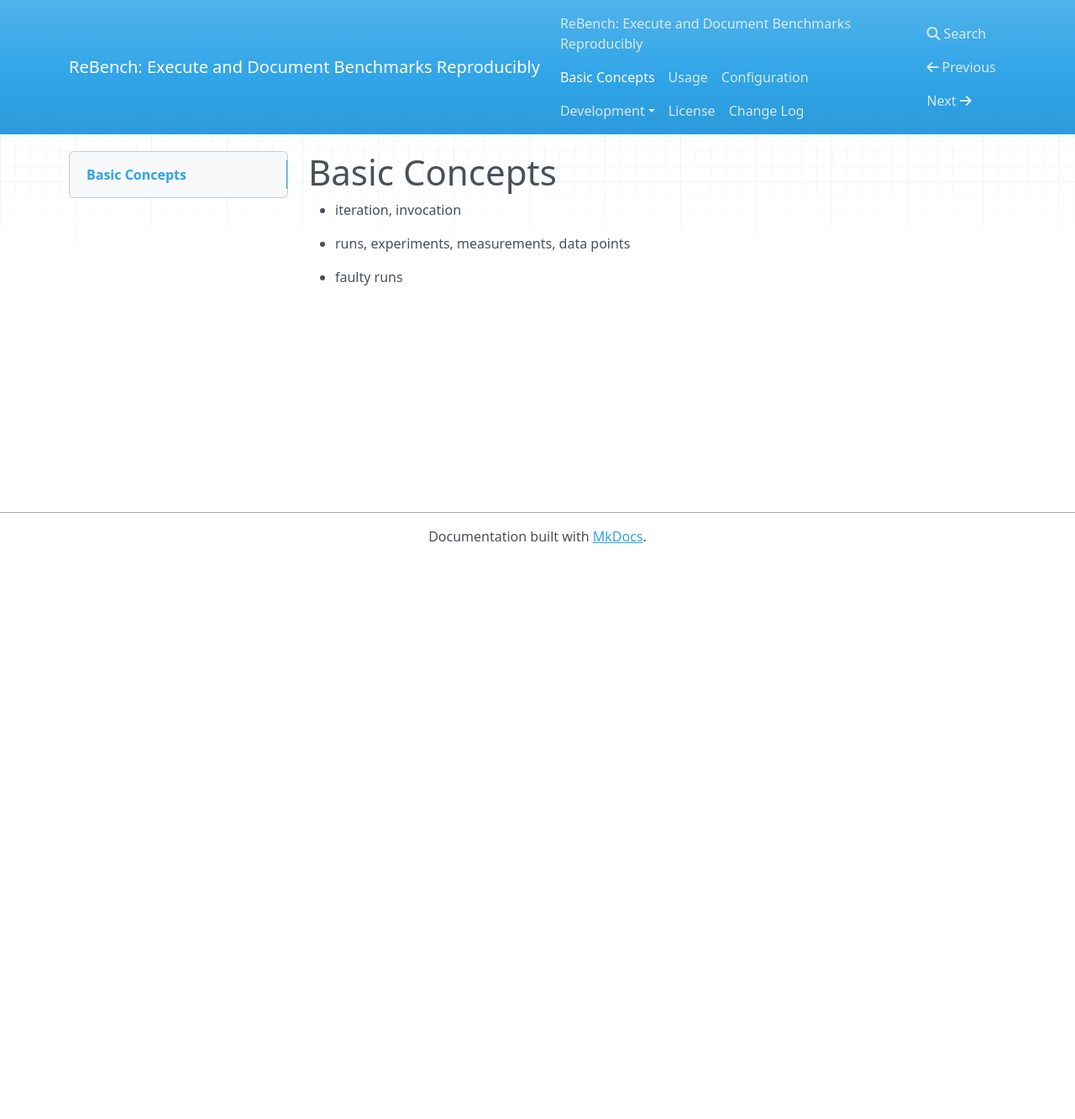
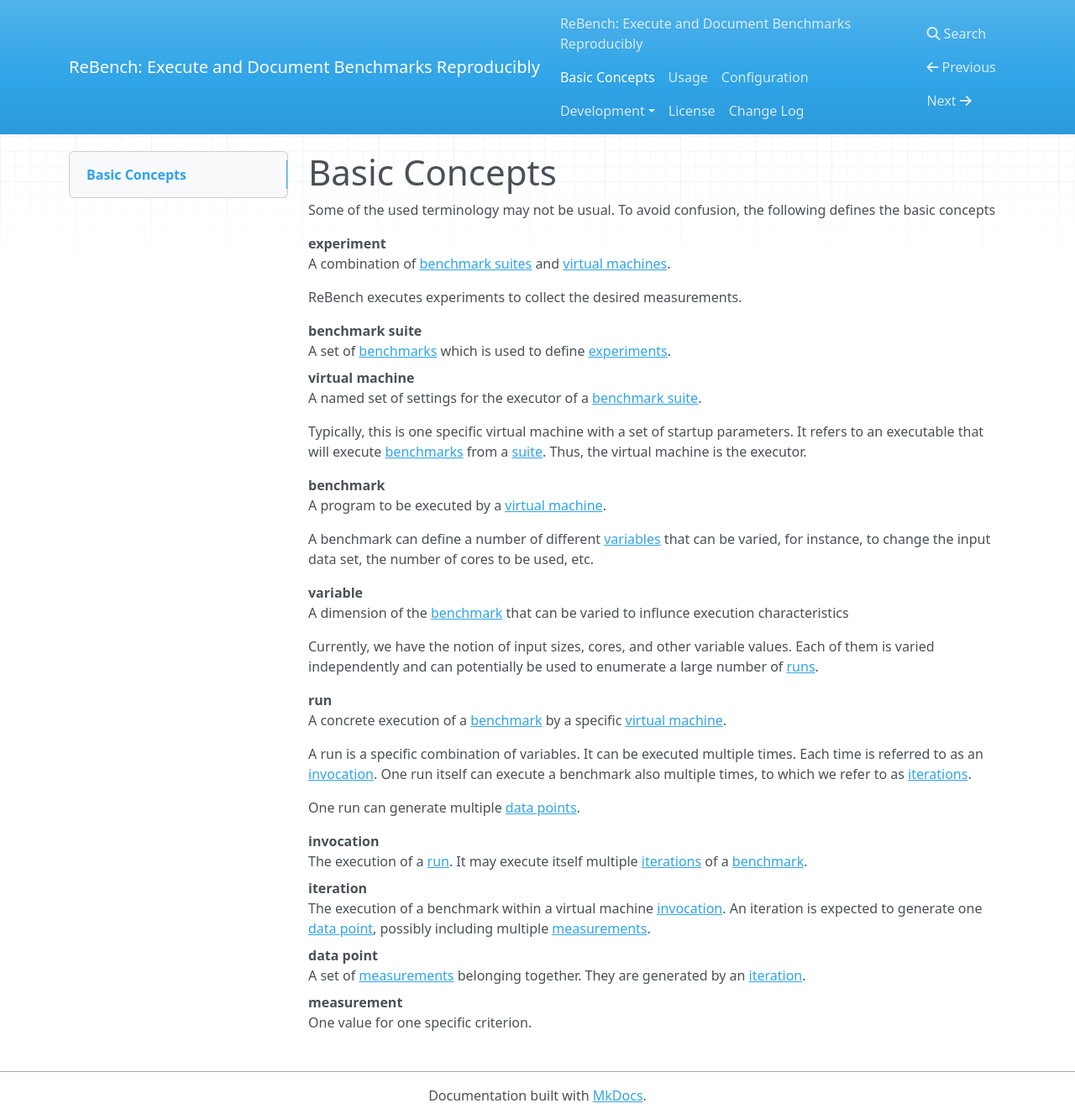
Before and after one commit to smarr/ReBench, an MkDocs documentation site: the page built from docs/concepts.md, in a window 1280 px wide and 1333 px high. Shown: the whole window at 84% size. Built offline with MkDocs 1.6.1, drawn with Linux system fonts in a browser that asks for light colours; nearby versions of some CDN libraries; old or Windows-style settings are respelled for this version of MkDocs.

Commit message:
Move concept definition to docs
Signed-off-by: Stefan Marr <git@stefan-marr.de>

```diff
--- a/docs/concepts.md
+++ b/docs/concepts.md
@@ -1,7 +1,85 @@
 # Basic Concepts
 
-- iteration, invocation
+Some of the used terminology may not be usual. To avoid confusion,
+the following defines the basic concepts
 
-- runs, experiments, measurements, data points
+<dl>
+    <dt id="#experiment">experiment</dt>
+    <dd>
+      <p>A combination of <a href="#suite">benchmark suites</a> and
+      <a href="#vm">virtual machines</a>.</p>
 
-- faulty runs
+      <p>ReBench executes experiments to collect the desired measurements.</p>
+    </dd>
+
+    <dt id="suite">benchmark suite</dt>
+    <dd>
+      A set of <a href="#benchmark">benchmarks</a>
+      which is used to define <a href="#experiment">experiments</a>.
+    </dd>
+
+    <dt id="vm">virtual machine</dt>
+    <dd>
+    <p>A named set of settings for the executor of a
+       <a href="#suite">benchmark suite</a>.</p>
+    <p>Typically, this is one specific virtual machine with a set of
+      startup parameters. It refers to an executable that will execute
+      <a href="#benchmark">benchmarks</a> from a <a href="#suite">suite</a>.
+      Thus, the virtual machine is the executor.</p>
+    </dd>
+
+    <dt id="benchmark">benchmark</dt>
+    <dd>
+      <p>A program to be executed by a <a href="#vm">virtual machine</a>.</p>
+
+      <p>A benchmark can define a number of different <a href="#variable">variables</a>
+      that can be varied, for instance, to change the input data set,
+      the number of cores to be used, etc.</p>
+    </dd>
+
+    <dt id="variable">variable</dt>
+    <dd>
+        <p>A dimension of the <a href="#benchmark">benchmark</a>
+           that can be varied to influnce execution characteristics</p>
+        <p>Currently, we have the notion of input sizes, cores, and other
+           variable values. Each of them is varied independently and can potentially
+           be used to enumerate a large number of <a href="#run">runs</a>.</p>
+    </dd>
+
+    <dt id="run">run</dt>
+    <dd>
+      <p>A concrete execution of a <a href="#benchmark">benchmark</a> by
+      a specific <a href="#vm">virtual machine</a>.</p>
+
+      <p>A run is a specific combination of variables.
+         It can be executed multiple times. Each time is referred to as an
+         <a href="#invocation">invocation</a>.
+         One run itself can execute a benchmark also multiple times, to which
+         we refer to as <a href="#iteration">iterations</a>.</p>
+      <p>One run can generate multiple <a href="#data-point">data points</a>.</p>
+    </dd>
+
+    <dt id="invocation">invocation</dt>
+    <dd>
+        The execution of a <a href="#run">run</a>. It may execute itself multiple
+        <a href="#iteration">iterations</a> of a <a href="#benchmark">benchmark</a>.
+    </dd>
+
+    <dt id="iteration">iteration</dt>
+    <dd>
+        The execution of a benchmark within a virtual machine
+        <a href="#invocation">invocation</a>.
+        An iteration is expected to generate one
+        <a href="#data-point">data point</a>, possibly including
+        multiple <a href="#measurement">measurements</a>.
+    </dd>
+
+    <dt id="data-point">data point</dt>
+    <dd>
+      A set of <a href="#measurement">measurements</a> belonging together.
+      They are generated by an <a href="#iteration">iteration</a>.
+    </dd>
+
+    <dt id="measurement">measurement</dt>
+    <dd>One value for one specific criterion.</dd>
+</dl>
```
Also changed, not shown: 1 other file.
